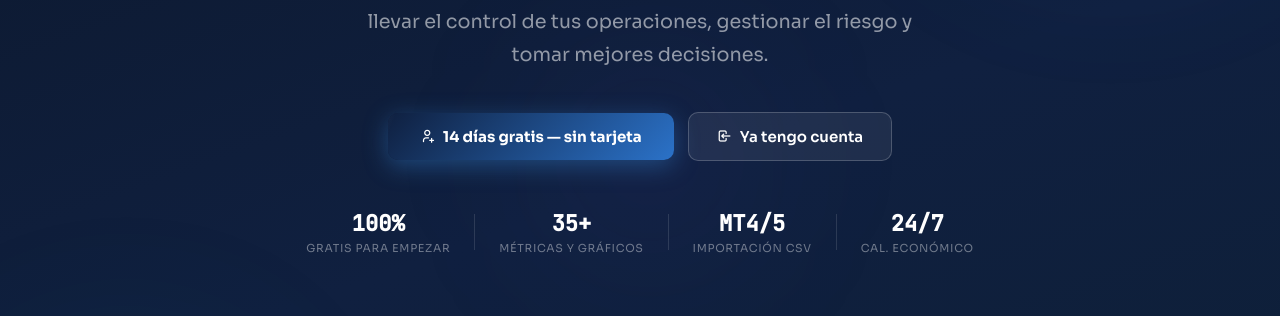
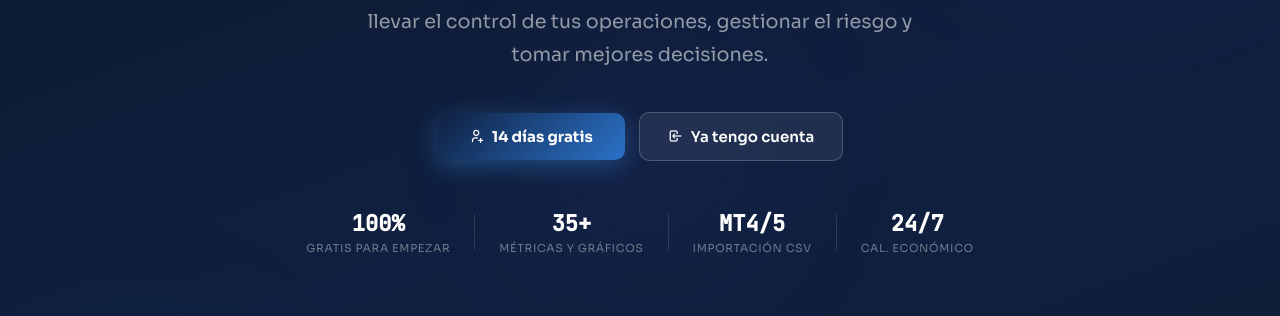
Before and after one commit to jaimemm88/fundlog, a website: page public/landing.html in a window 1280 px wide. Shown: the part 424-740 px from the top of the page. Drawn offline with Linux system fonts and the light colour scheme.

Commit message:
fix: quitar 'sin tarjeta' — Stripe requiere tarjeta para el trial

```diff
--- a/public/landing.html
+++ b/public/landing.html
@@ -220,7 +220,7 @@ footer{background:var(--navy);padding:40px 5%;display:flex;align-items:center;ju
     <h1 class="hero-h1">Pasa tu challenge.<br><span>Analiza cada operación.</span><br>Mejora de verdad.</h1>
     <p class="hero-sub">FundLog es el journal de trading profesional que te ayuda a llevar el control de tus operaciones, gestionar el riesgo y tomar mejores decisiones.</p>
     <div class="hero-btns">
-      <a href="/login?mode=register" class="btn-hero-primary"><i class="ti ti-user-plus"></i> 14 días gratis — sin tarjeta</a>
+      <a href="/login?mode=register" class="btn-hero-primary"><i class="ti ti-user-plus"></i> 14 días gratis</a>
       <a href="/login" class="btn-hero-secondary"><i class="ti ti-login"></i> Ya tengo cuenta</a>
     </div>
     <div class="hero-proof">
@@ -327,7 +327,7 @@ footer{background:var(--navy);padding:40px 5%;display:flex;align-items:center;ju
     <div class="step reveal">
       <div class="step-num">1</div>
       <div class="step-title">Crea tu cuenta gratis</div>
-      <div class="step-desc">Regístrate en 30 segundos sin tarjeta de crédito. Añade tus cuentas de prop firm.</div>
+      <div class="step-desc">Regístrate en 30 segundos Añade tus cuentas de prop firm.</div>
     </div>
     <div class="step reveal">
       <div class="step-num">2</div>
@@ -346,11 +346,11 @@ footer{background:var(--navy);padding:40px 5%;display:flex;align-items:center;ju
 <section class="pricing-bg" id="pricing">
   <div class="section-label">Precios</div>
   <h2 class="section-title reveal">Simple y sin sorpresas</h2>
-  <p class="section-sub reveal">14 días gratis con acceso completo. Sin tarjeta de crédito.</p>
+  <p class="section-sub reveal">14 días gratis con acceso completo a todas las funciones.</p>
   <!-- Un único plan con trial -->
   <div style="max-width:520px;margin:0 auto;">
     <div class="plan popular reveal" style="padding:40px;">
-      <div class="plan-badge">✨ 14 días gratis — sin tarjeta</div>
+      <div class="plan-badge">✨ 14 días gratis</div>
       <div class="plan-name" style="margin-top:8px;">Pro</div>
       <div class="plan-price"><span class="plan-price-num">€13<span style="font-size:28px;">,99</span></span><span class="plan-price-period">/mes</span></div>
       <div class="plan-desc">Acceso completo a todo desde el primer día. Sin compromisos, cancela cuando quieras.</div>
@@ -366,7 +366,7 @@ footer{background:var(--navy);padding:40px 5%;display:flex;align-items:center;ju
         <li><i class="ti ti-check check"></i> Estrategias ilimitadas</li>
       </ul>
       <a href="/login?mode=register" class="btn-plan primary" style="font-size:15px;padding:15px;"><i class="ti ti-rocket"></i> Empezar 14 días gratis</a>
-      <p style="text-align:center;font-size:12px;color:var(--sub);margin-top:12px;">Sin tarjeta de crédito · Cancela cuando quieras</p>
+      <p style="text-align:center;font-size:12px;color:var(--sub);margin-top:12px;">Se requiere tarjeta · Cancela cuando quieras</p>
     </div>
   </div>
 </section>
```
